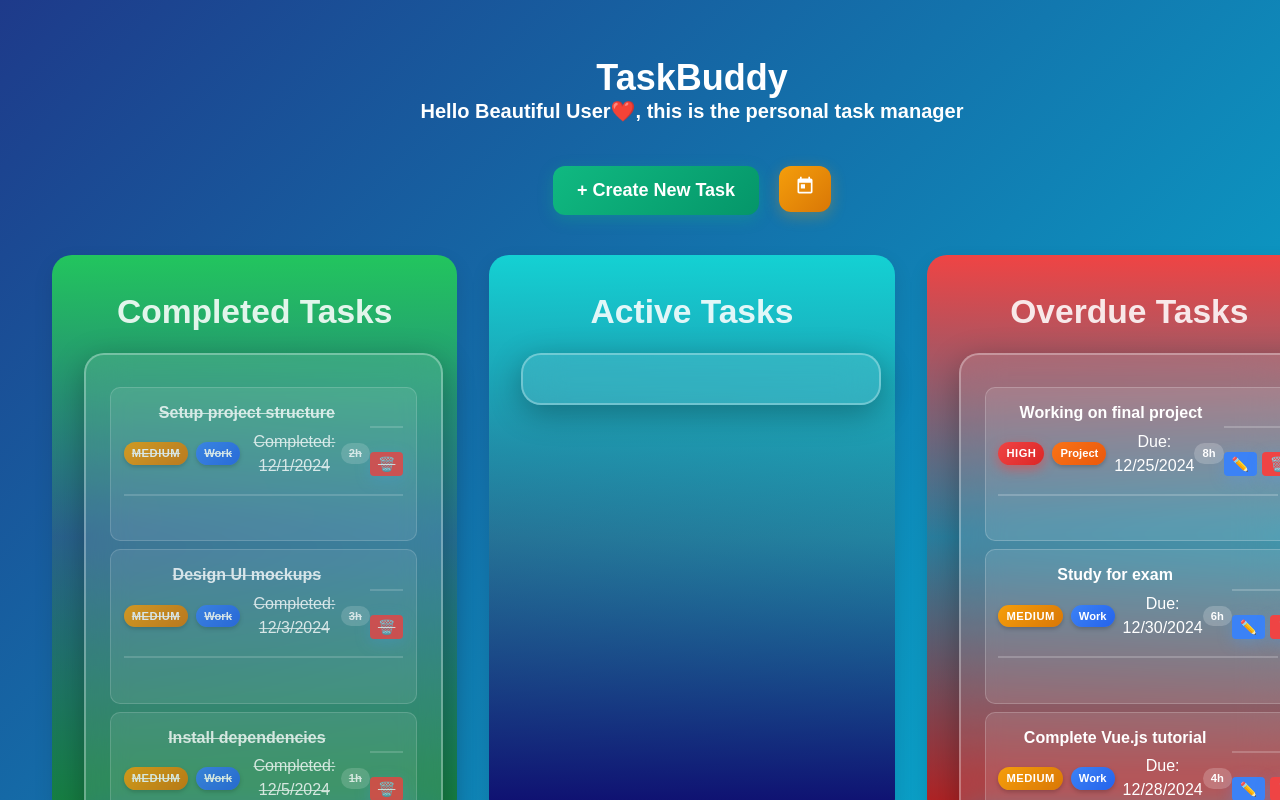
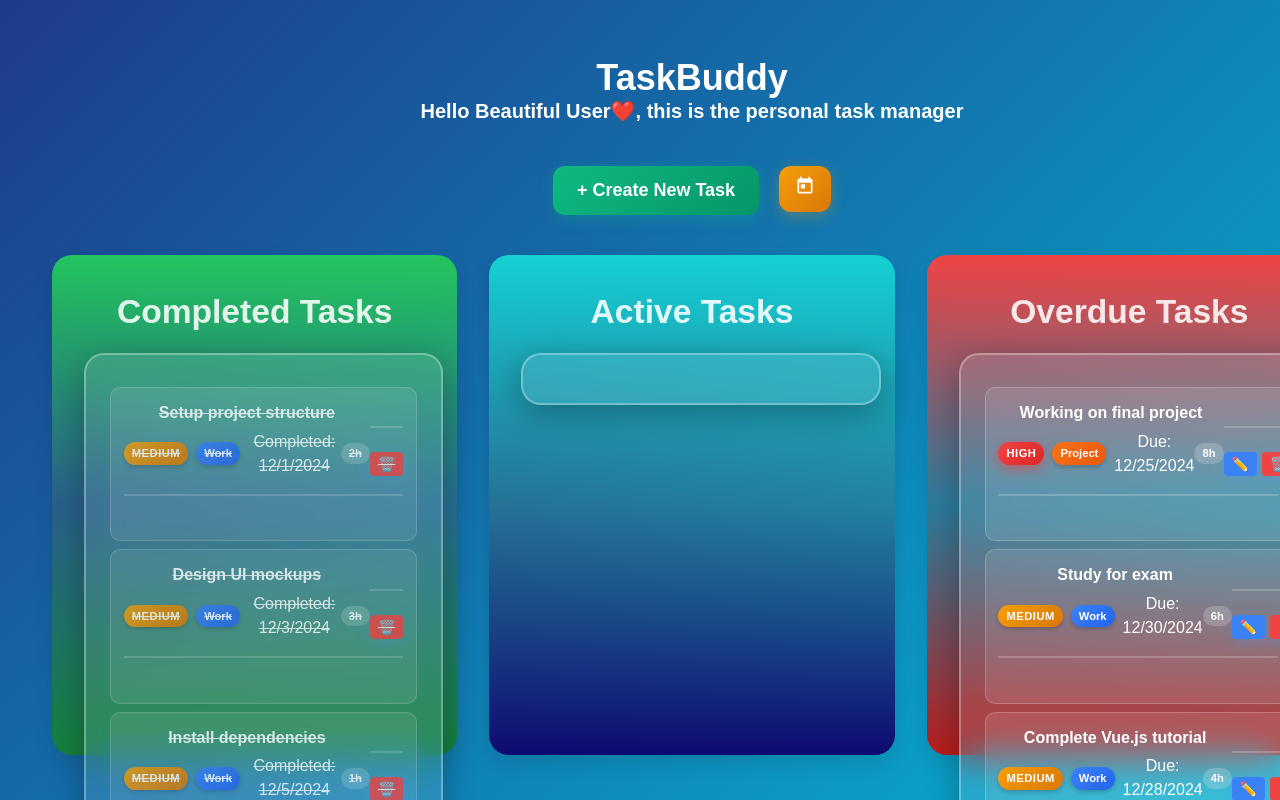
Before and after one commit to Llego-250/Task-Buddy, a Vue app: page / in a window 1280 px wide. Shown: the top 800 px of the page. Built offline with nearby package versions, Linux system fonts and the light colour scheme.

Commit message:
remove cards use full height with flex column

```diff
--- a/src/App.vue
+++ b/src/App.vue
@@ -683,9 +683,6 @@ body {
   border-radius: 20px;
   box-shadow: 0 8px 20px rgba(0, 0, 0, 0.1);
   padding: 2rem;
-  display: flex;
-  flex-direction: column;
-  height: 100%;
 }
 .card.completed {
   background: linear-gradient(rgb(34, 197, 94), rgba(82, 108, 96, 0.299), rgb(21, 128, 61));
```
